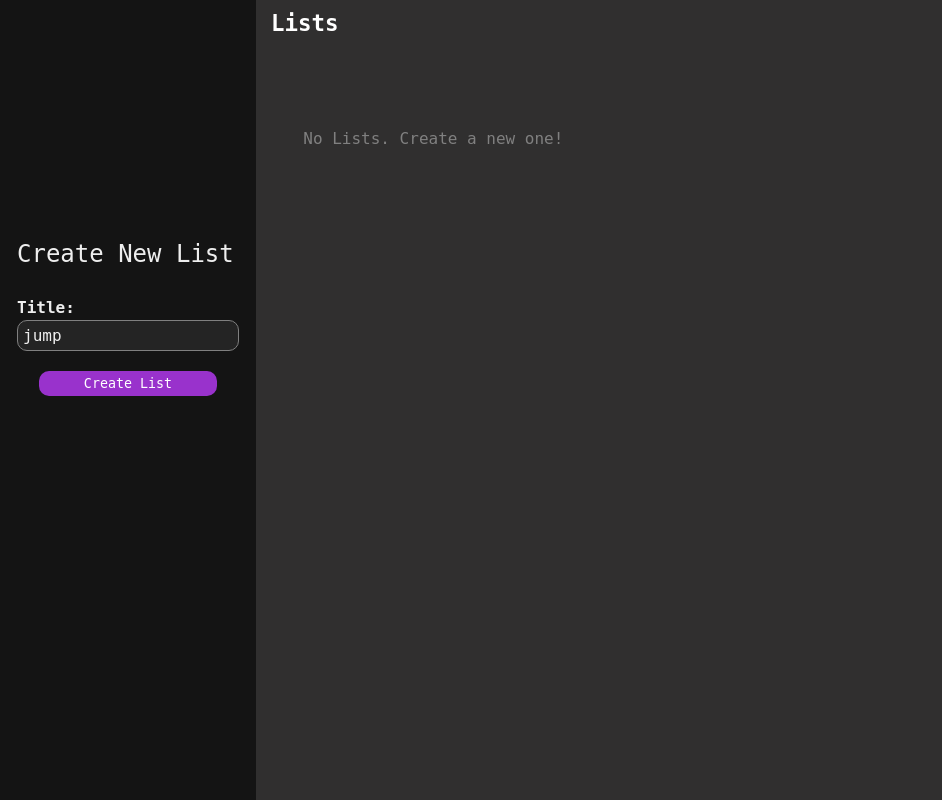
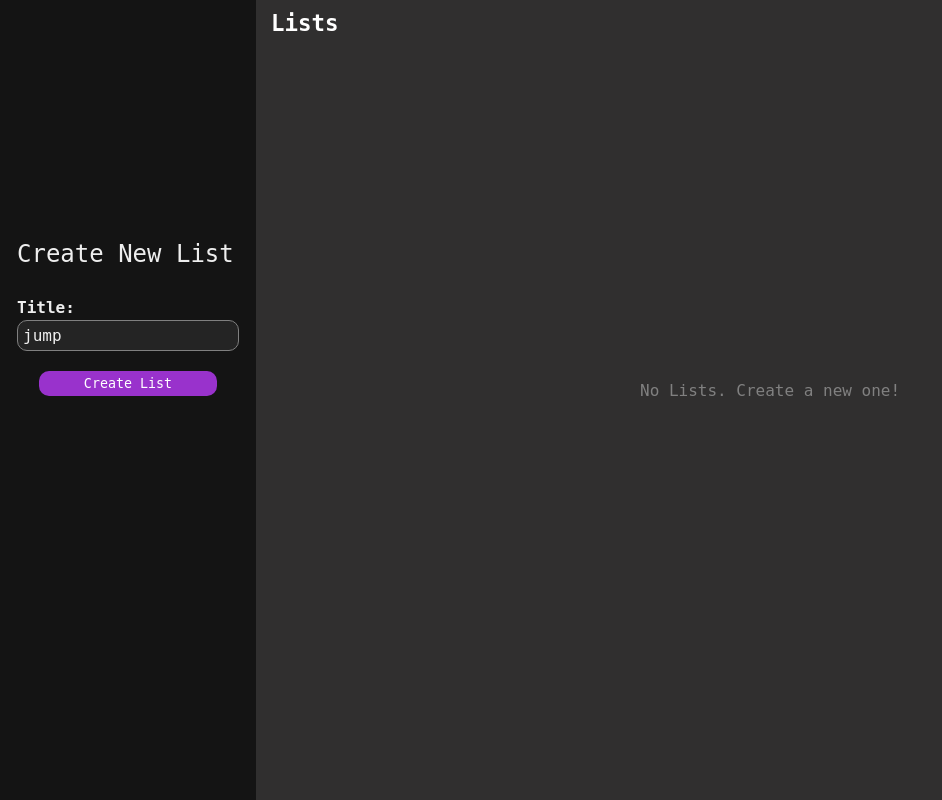
Before and after one commit to TeaPotted/TOP-Todo-List, a website built with webpack: page src/template.html in a window 1280 px wide. Shown: the whole page, without its empty margins (0-942 px from the left). Built offline with nearby package versions, Linux system fonts and the light colour scheme.

Commit message:
change styling for .noLists-p

```diff
--- a/src/styles.css
+++ b/src/styles.css
@@ -413,8 +413,7 @@ button.deleteList {
 
 .noLists-p {
   color: grey;
-  align-self: center;
-  justify-self: center;
-  margin-top: 25%;
-  position: sticky
+  position: absolute;
+  left: 50%;
+  bottom: 50%;
 }
```
